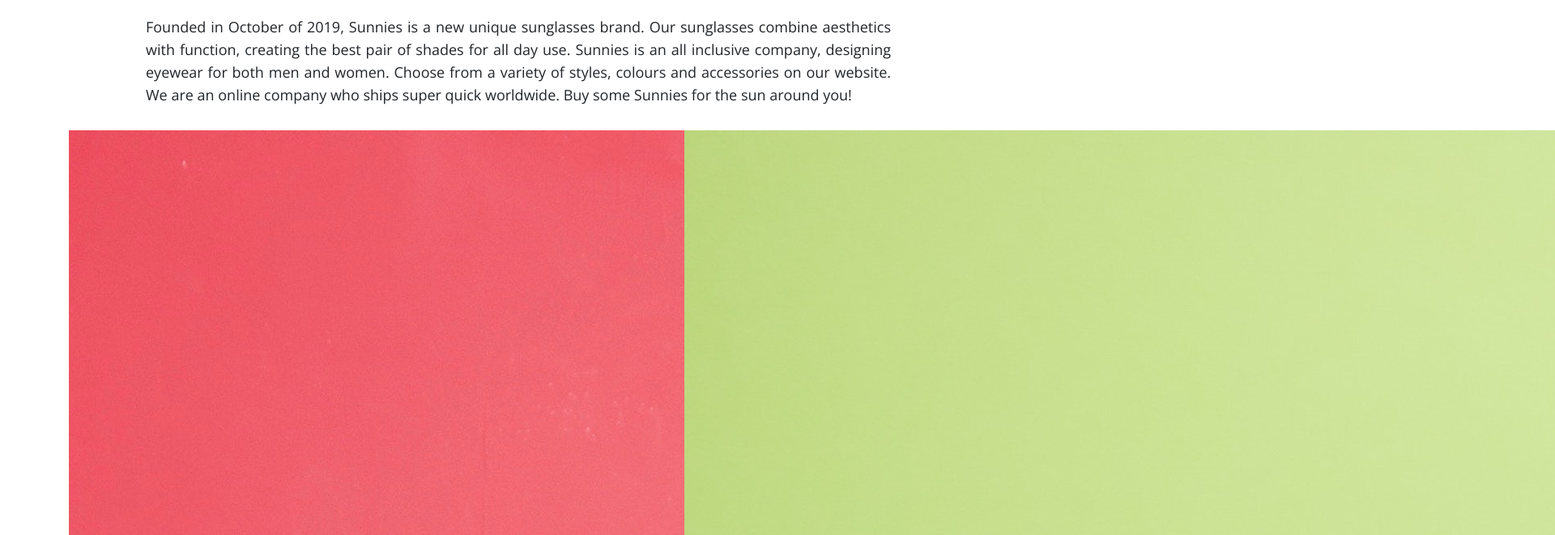
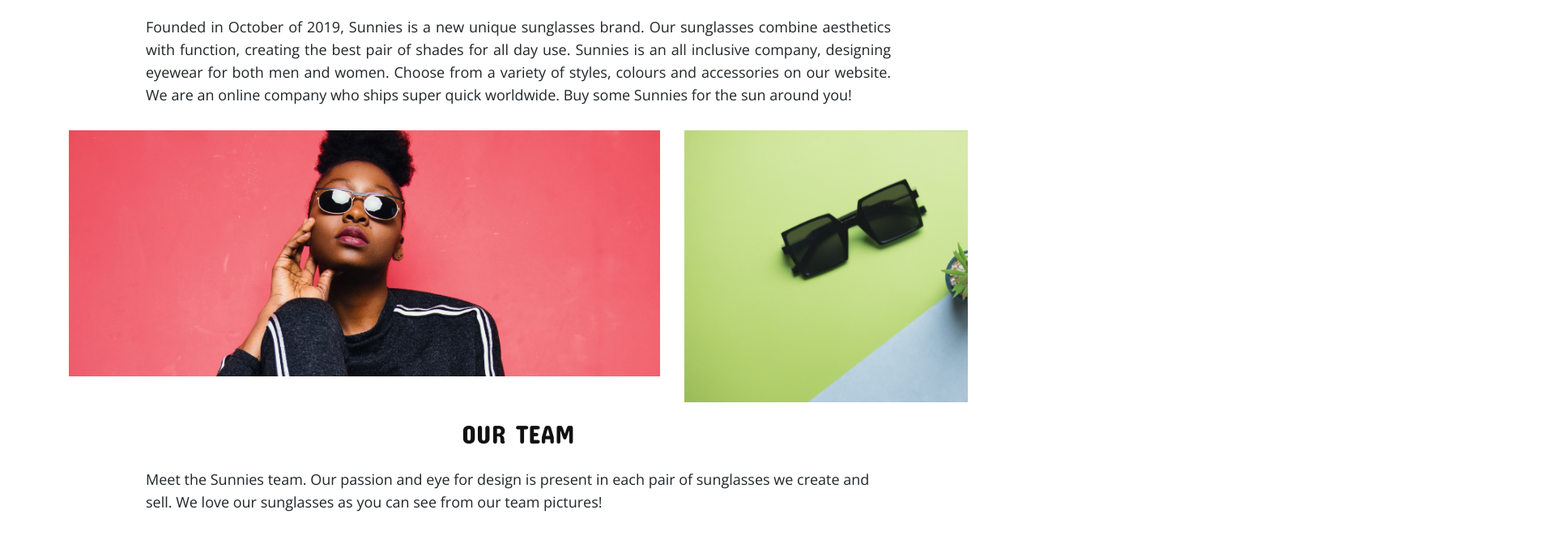
Before and after one commit to hillary25/ProductPromo, a website: page views/index.html in a window 1280 px wide. Shown: the part 603-1264 px from the top of the page at 81% size, 1920 px wide, since content can reach past the window. Drawn offline with nearby package versions, Linux system fonts and the light colour scheme; files that its build step writes are made by us from their sources; files whose address does not match are found by name.

Commit message:
Update images

```diff
--- a/public/css/app.css
+++ b/public/css/app.css
@@ -11,8 +11,7 @@
 	border: none; /*removes border if image is a link*/
 	margin: 0;
     padding: 0;
-    width: auto;
-    height: auto;
+    width: 100%;
 }
 
 /*General HTML Selectors*/
```
